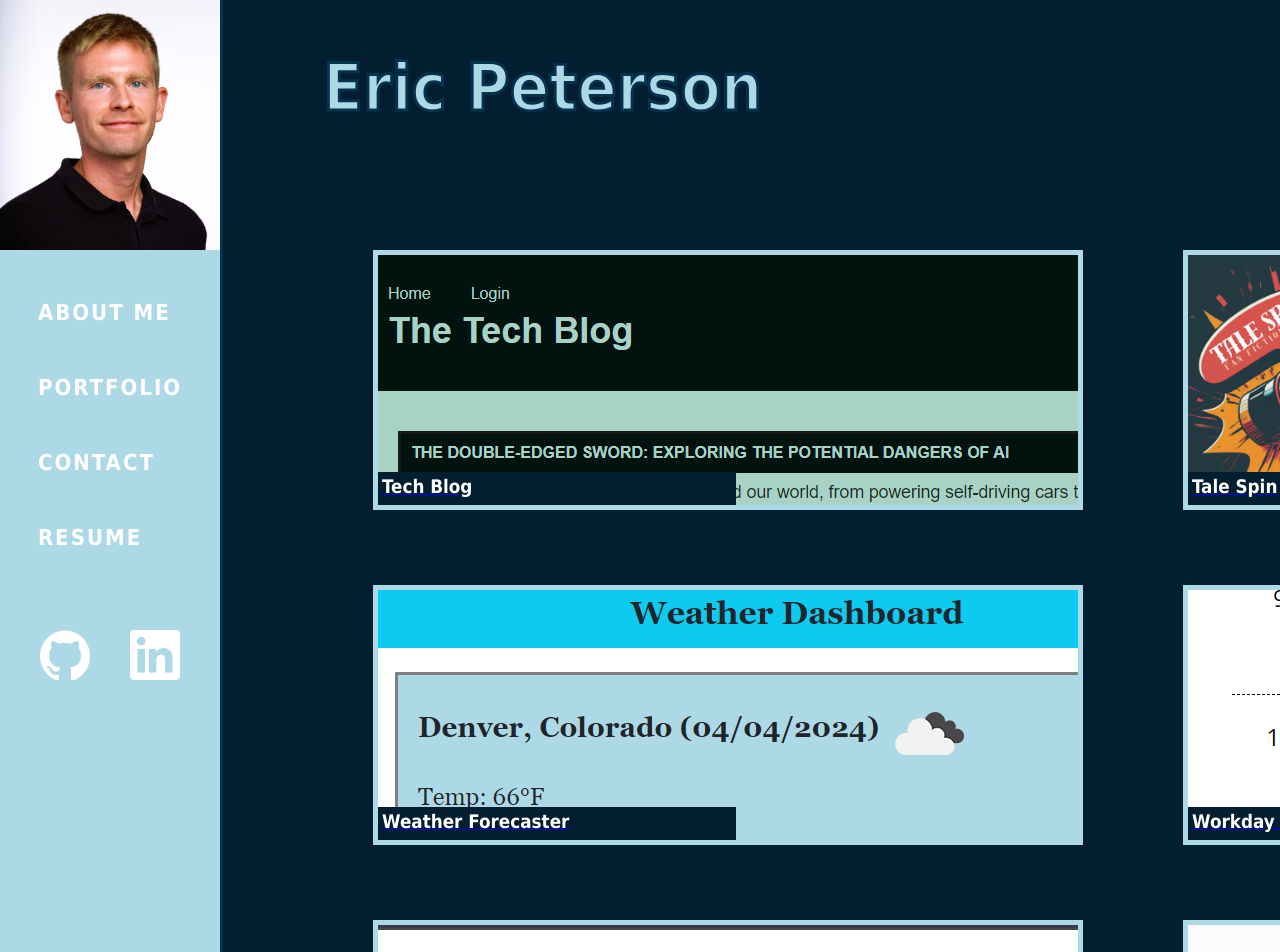
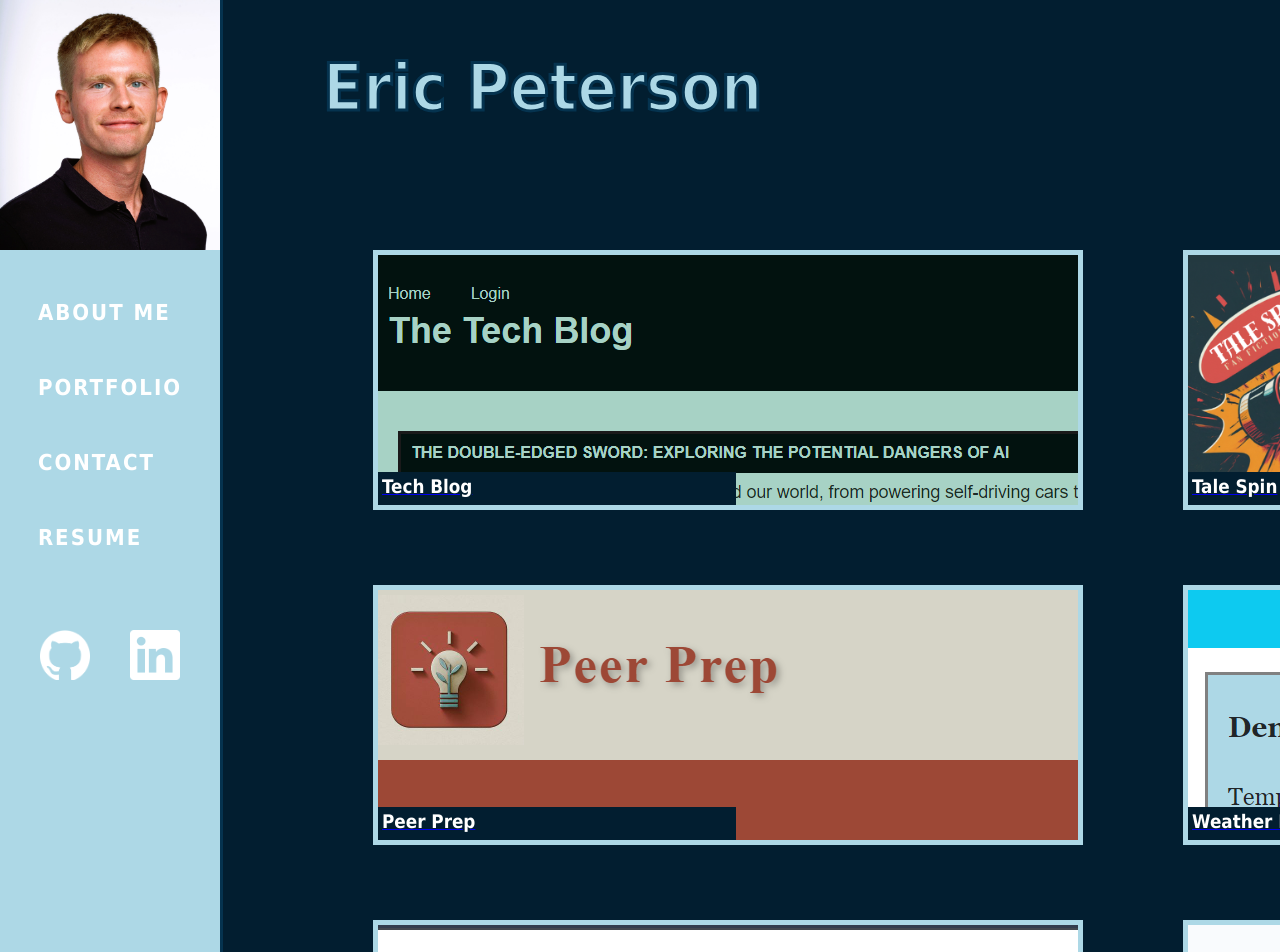
Before and after one commit to ericlyn4s/eric-peterson-react-portfolio, a React (Vite) app: page /portfolio in a window 1280 px wide. Shown: the top 952 px of the page. Built offline with nearby package versions, Linux system fonts and the light colour scheme.

Commit message:
Added final project to portfolio page

```diff
--- a/src/App.css
+++ b/src/App.css
@@ -140,8 +140,8 @@ header a {
   background: url("../src/assets/weather-forecaster.png");
 }
 
-#workday-scheduler {
-  background: url("../src/assets/workday-scheduler.png");
+#peer-prep {
+  background: url("../src/assets/peer-prep.png");
 }
 
 #coding-quiz {
@@ -199,8 +199,6 @@ form.container {
   margin-top: 10px;
 }
 
-<!--Resume Formatting--->
-
 <!--Footer Formatting--->
 header a:hover {
   color: rgb(5, 51, 79);
--- a/src/pages/PortfolioPage.jsx
+++ b/src/pages/PortfolioPage.jsx
@@ -30,19 +30,19 @@ function PortfolioPage() {
 
     <div className="portfolio-row" style={{display: 'flex', flexDirection: 'row'}}>
 
-        <a id="weather-forecaster" className="projects" href="https://ericlyn4s.github.io/weather-forecaster/">
-            <h3>Weather Forecaster</h3>
+        <a id="peer-prep" className="projects" href="https://peer-prep.onrender.com/">
+            <h3>Peer Prep</h3>
             <div className="popup-link" >
-                <a href="https://github.com/ericlyn4s/weather-forecaster">
+                <a href="https://github.com/dymoy/peer-prep">
                     <img className="gh-icon" src={githubMark}/>
                 </a>
             </div>
         </a>
 
-        <a id="workday-scheduler" className="projects" href="https://ericlyn4s.github.io/daily-workday-calendar/">
-            <h3>Workday Scheduler</h3>
+        <a id="weather-forecaster" className="projects" href="https://ericlyn4s.github.io/weather-forecaster/">
+            <h3>Weather Forecaster</h3>
             <div className="popup-link" >
-                <a href="https://github.com/ericlyn4s/daily-workday-calendar">
+                <a href="https://github.com/ericlyn4s/weather-forecaster">
                     <img className="gh-icon" src={githubMark}/>
                 </a>
             </div>
@@ -70,6 +70,7 @@ function PortfolioPage() {
             </div>
         </a>
 
+
     </div>
 
 
```
Also changed, not shown: src/assets/peer-prep.png (added).
